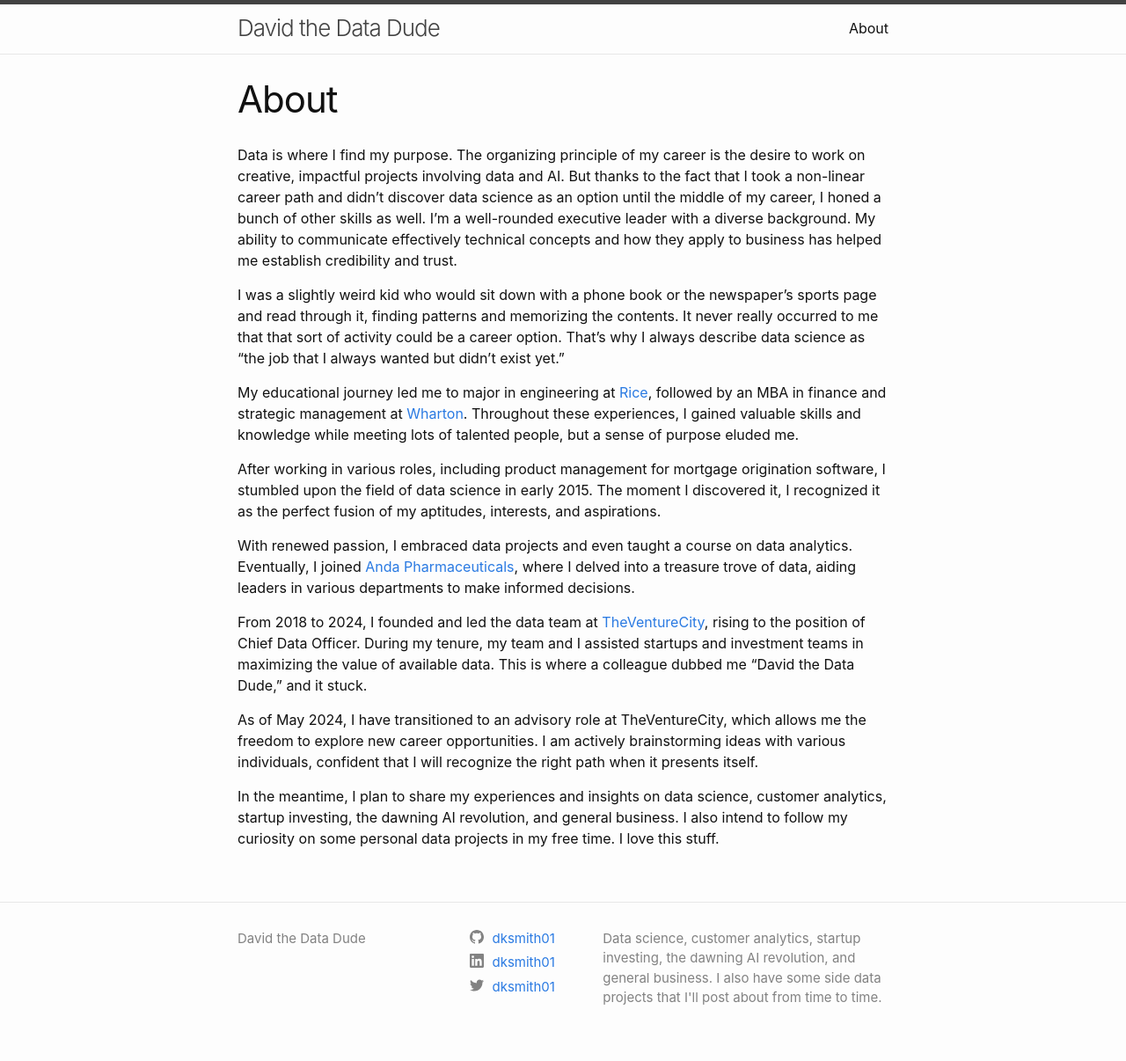
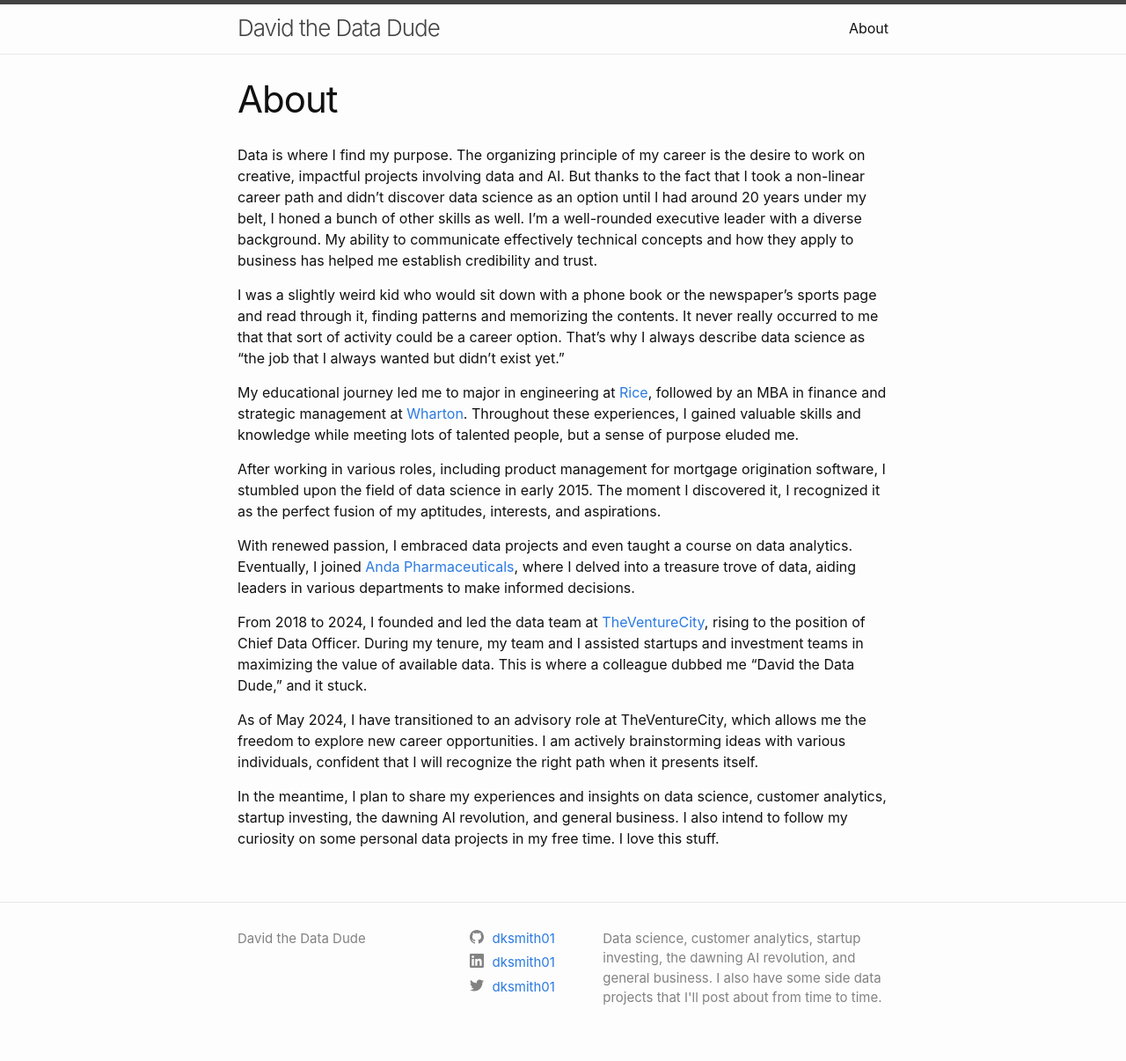
Before and after one commit to dksmith01/dksmith01.github.io, a Jekyll site: the page built from about.markdown, in a window 1280 px wide. Shown: the whole page at 88% size. Built offline with Jekyll 4.4.1, drawn with Linux system fonts in a browser that asks for light colours.

Commit message:
Update about.markdown

```diff
--- a/about.markdown
+++ b/about.markdown
@@ -4,7 +4,7 @@
 permalink: /about/
 ---
 
-Data is where I find my purpose. The organizing principle of my career is the desire to work on creative, impactful projects involving data and AI. But thanks to the fact that I took a non-linear career path and didn't discover data science as an option until the middle of my career, I honed a bunch of other skills as well. I'm a well-rounded executive leader with a diverse background. My ability to communicate effectively technical concepts and how they apply to business has helped me establish credibility and trust.
+Data is where I find my purpose. The organizing principle of my career is the desire to work on creative, impactful projects involving data and AI. But thanks to the fact that I took a non-linear career path and didn't discover data science as an option until I had around 20 years under my belt, I honed a bunch of other skills as well. I'm a well-rounded executive leader with a diverse background. My ability to communicate effectively technical concepts and how they apply to business has helped me establish credibility and trust.
 
 I was a slightly weird kid who would sit down with a phone book or the newspaper's sports page and read through it, finding patterns and memorizing the contents. It never really occurred to me that that sort of activity could be a career option. That's why I always describe data science as "the job that I always wanted but didn't exist yet."
 
```
